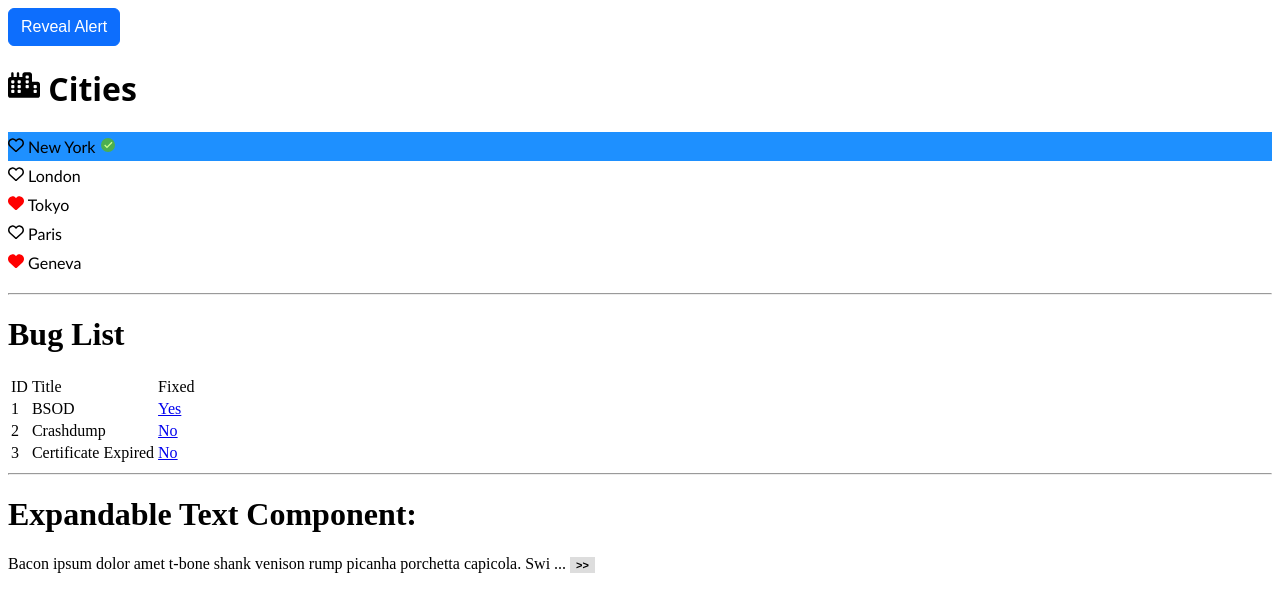
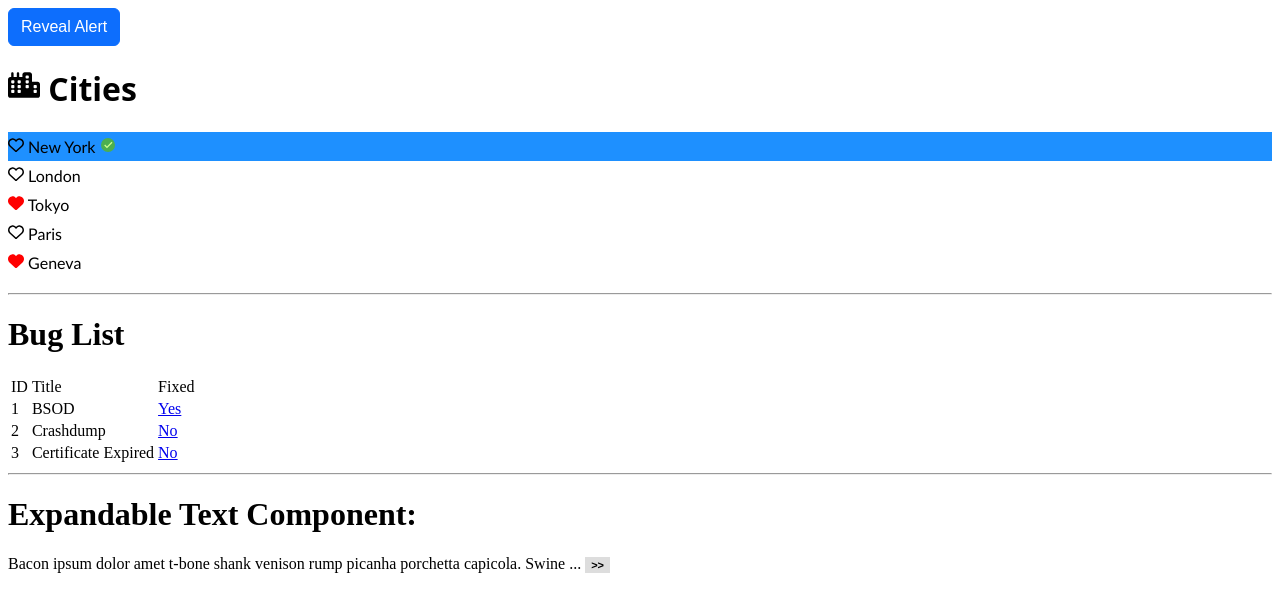
Before and after one commit to programmist/react-course-part1, a React (Vite) app: page / in a window 1280 px wide. Shown: the top 612 px of the page. Built offline with nearby package versions, Linux system fonts and the light colour scheme.

Commit message:
ExpandableText feature: break between words

```diff
--- a/src/App.tsx
+++ b/src/App.tsx
@@ -52,7 +52,7 @@ function App() {
       <BugList />
       <hr />
       <h1>Expandable Text Component:</h1>
-      <ExpandableText maxChars={80}>
+      <ExpandableText maxChars={90} breakWords={false}>
         Bacon ipsum dolor amet t-bone shank venison rump picanha porchetta
         capicola. Swine hamburger tri-tip, drumstick kevin corned beef salami
         picanha shank t-bone beef ribs ham chicken jerky meatball. Pork belly
--- a/src/components/ExpandableText.tsx
+++ b/src/components/ExpandableText.tsx
@@ -9,13 +9,29 @@ const LinkButton = styled.button`
   border: 0;
 `;
 
+/**
+ *
+ * @param text The text to truncate
+ * @param maxChars The maximum number of characters to show
+ * @param breakWords If true, truncate at exactly maxChars even if it splits a word.
+ *                   If false, truncate between words at the nearest space <= to maxChars
+ *
+ */
+function truncate(text: string, maxChars: number, breakWords: boolean): string {
+  const truncated = text.substring(0, maxChars);
+  return breakWords
+    ? truncated
+    : truncated.substring(0, truncated.lastIndexOf(" "));
+}
+
 interface Props {
   maxChars?: number;
+  breakWords?: boolean;
   children: string;
 }
-function ExpandableText({ maxChars = 25, children }: Props) {
+function ExpandableText({ maxChars = 25, breakWords = true, children }: Props) {
   const [expanded, toggleExpanded] = useState(false);
-  const text = expanded ? children : children.substring(0, maxChars);
+  const text = expanded ? children : truncate(children, maxChars, breakWords);
 
   return (
     <>
```
